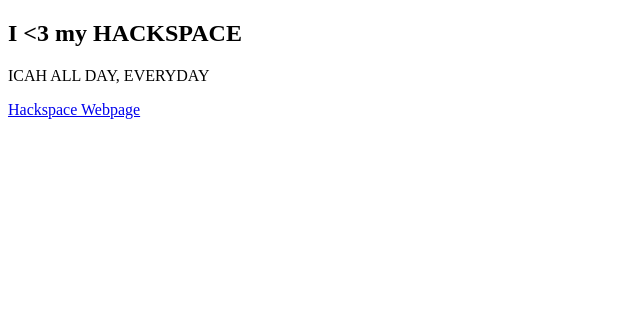
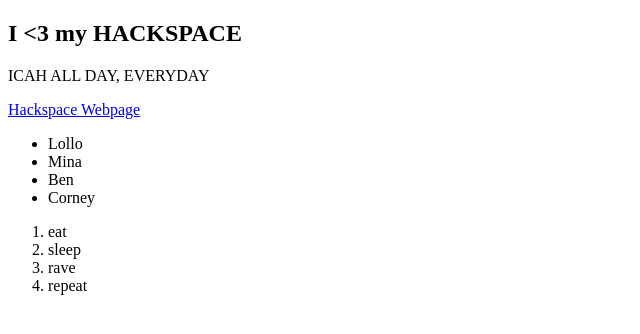
Before and after one commit to jr616/Horizons, a plain HTML site: page index.html in a window 1280 px wide. Shown: the whole page, without its empty margins (0-640 px from the left). Drawn offline with Linux system fonts and the light colour scheme.

Commit message:
Update index.html

```diff
--- a/index.html
+++ b/index.html
@@ -5,5 +5,22 @@
       <h2>I <3 my HACKSPACE </h2>
         <p>ICAH ALL DAY, EVERYDAY</P>
           <A href="https://www.imperial.ac.uk/advanced-hackspace/">Hackspace Webpage</a>
+
+<ul>
+<li> Lollo </li>
+<li> Mina </li>
+<li> Ben </li>
+<li> Corney </li>
+</ul>
+
+
+<ol>
+<li> eat </li>
+<li> sleep </li>
+<li> rave </li>
+<li> repeat </li>
+</ol>
+
+
             </body>
             </html>
```
